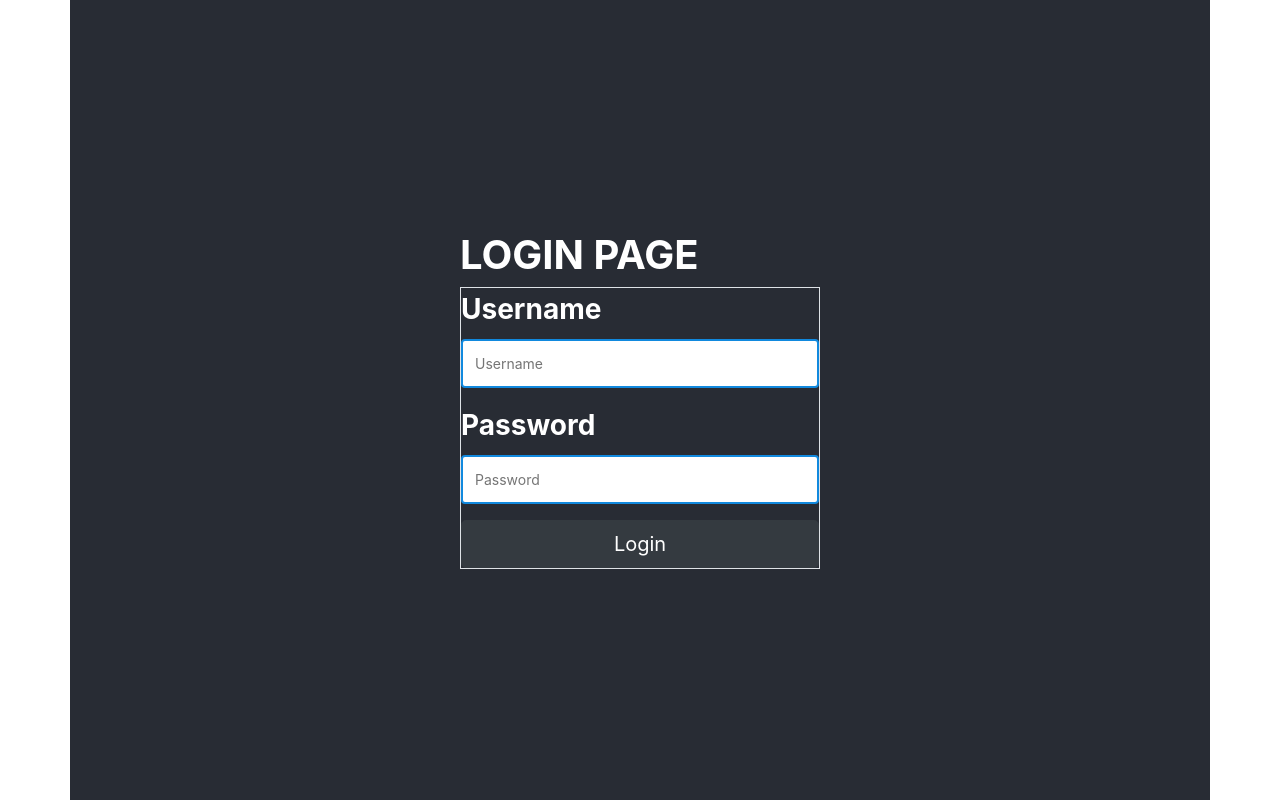
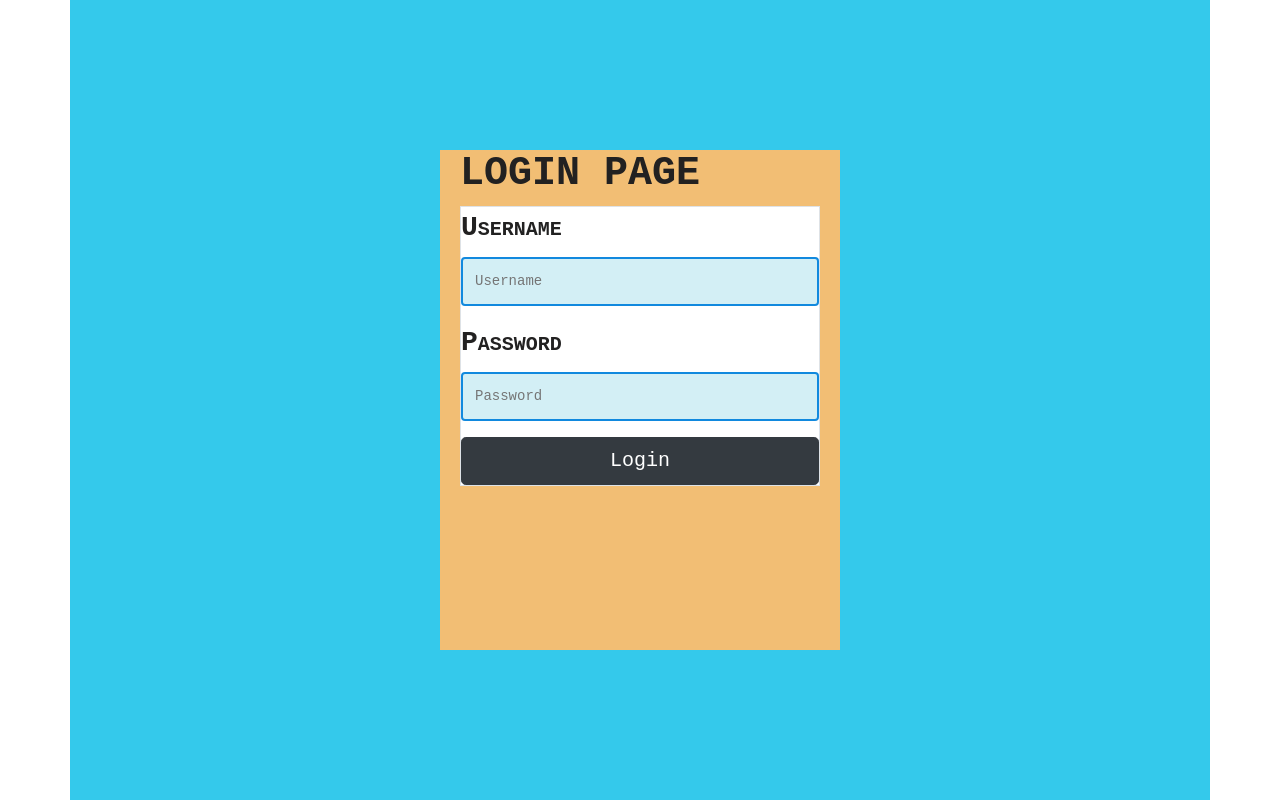
Before and after one commit to 99002482/Shadow_Project, a React (Create React App) app: page /Login in a window 1280 px wide. Built offline with nearby package versions, Linux system fonts and the light colour scheme.

Commit message:
Update App.css

```diff
--- a/src/App.css
+++ b/src/App.css
@@ -6,6 +6,7 @@
   height: 100%;
 
 }
+
 
 .sidebar
 {
@@ -66,6 +67,8 @@ body, html, #root, .app, .container {
   border: '1pt';
   background-origin: padding-box;
   border-spacing: 10px;
+  background-color: white;
+  font-variant: small-caps;
  }
 .container {
   font-size: 28px;
@@ -74,20 +77,30 @@ body, html, #root, .app, .container {
   flex-direction: column;
   align-items: center;
   justify-content: center;
-  background-color: #282c34;
+  background-color: #34c9eb;
+  height: 100%;
 }
 
 .loginForm {
  all:center;
  box-sizing: border-box;
  width: 100%;
+ height: 500px;
  max-width: 400px;
  padding-left: 20px;
  padding-right: 20px;
+ color: rgb(34, 33, 33);
+ font-family: 'Courier New', Courier, monospace;
+background-color: #f2be74;
 
 }
 
-
+.title{
+  font-family: "Sofia";
+  font-size: 30px;
+  font-weight: bolder;
+  text-align: center;
+}
 
 .input {
  box-sizing: border-box;
@@ -98,17 +111,22 @@ body, html, #root, .app, .container {
  width: 100%;
  padding: 12px;
  font-size: 14px;
- background: rgba(255, 255, 255, 1);
+ background: #d3eff5;
 }
-.btn {
-  width: 100%;
-  min-width: 280px;
-  color: #565656;
-  padding: 12px;
-  font-size: 14px;
-  font-weight: bold;
-  border: solid 2px #1189de;
-  border-radius: 4px;
-  background: #fff;
+.button {
+
+  border: none;
+  color: white;
+  padding: 16px 32px;
+  text-align: center;
+  font-size: 16px;
+  margin: 4px 2px;
+  opacity: 0.6;
+  transition: 0.3s;
+  display: inline-block;
+  text-decoration: none;
   cursor: pointer;
+  width: 355px;
+  height: 50px;
+
  }
```
